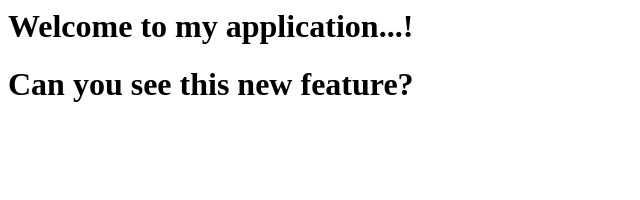
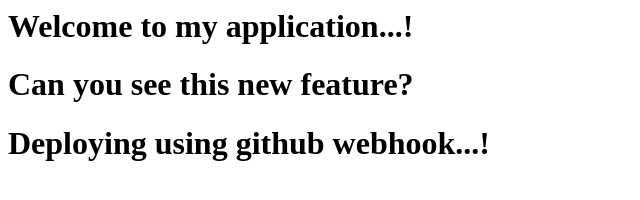
Before and after one commit to pathakbhaskar/execlr-devops, a plain HTML site: page index.html in a window 1280 px wide. Shown: the whole page, without its empty margins (0-640 px from the left). Drawn offline with Linux system fonts and the light colour scheme.

Commit message:
Demo of webhook

```diff
--- a/index.html
+++ b/index.html
@@ -8,5 +8,6 @@
 	<body>
 		<h1> Welcome to my application...! </h1>
 		<h1> Can you see this new feature? </h1>
+		<h1> Deploying using github webhook...! </h1>
 	</body>
 </html>
```
